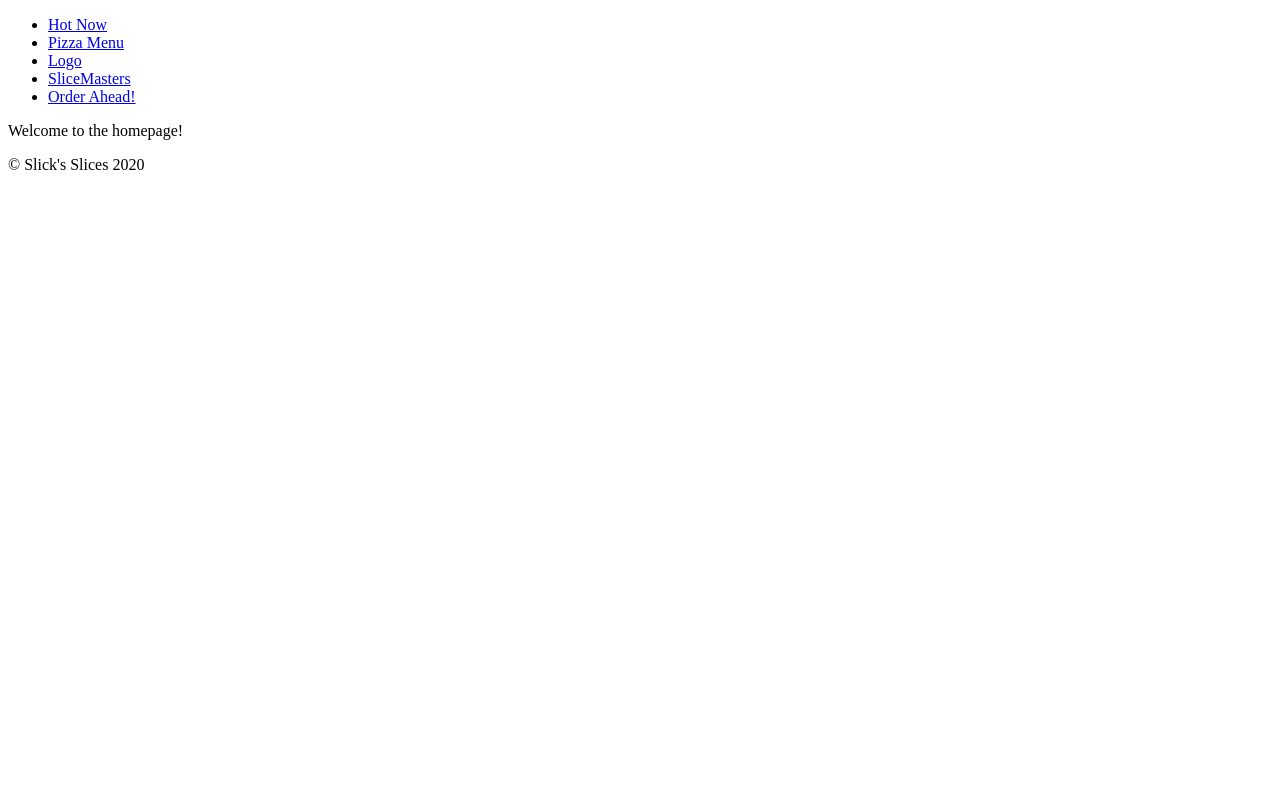
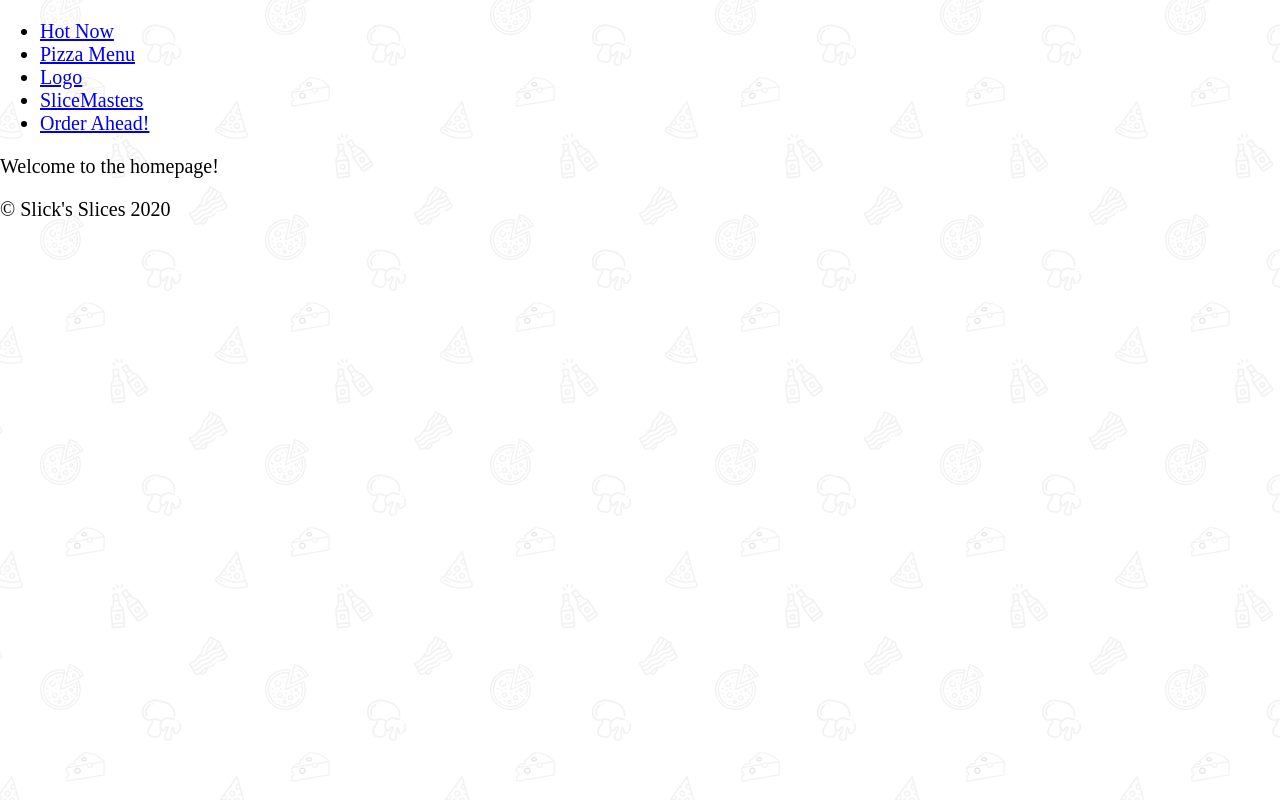
Before and after one commit to eneax/learn-gatsby, a Gatsby site in the folder frontend-gatsby/: page / in a window 1280 px wide. Built offline with nearby package versions, Linux system fonts and the light colour scheme; Gatsby itself is replaced by a stand-in of ours.

Commit message:
Use normalize and GlobalStyles

```diff
--- a/frontend-gatsby/src/components/layout.js
+++ b/frontend-gatsby/src/components/layout.js
@@ -1,10 +1,13 @@
 import React from 'react';
+import 'normalize.css';
 
+import GlobalStyles from '../styles/globalStyles';
 import Nav from './nav';
 import Footer from './footer';
 
 const Layout = ({ children }) => (
   <div>
+    <GlobalStyles />
     <Nav />
     <main>{children}</main>
     <Footer />
--- /dev/null
+++ b/frontend-gatsby/src/styles/globalStyles.js
@@ -0,0 +1,86 @@
+import { createGlobalStyle } from 'styled-components';
+import bg from '../assets/images/bg.svg';
+import stripes from '../assets/images/stripes.svg';
+
+const GlobalStyles = createGlobalStyle`
+  :root {
+    --red: #FF4949;
+    --black: #2E2E2E;
+    --yellow: #ffc600;
+    --white: #fff;
+    --grey: #efefef;
+  }
+
+  html {
+    background-image: url(${bg});
+    background-size: 450px;
+    background-attachment: fixed;
+    font-size: 10px;
+  }
+
+  body {
+    font-size: 2rem;
+  }
+
+  fieldset {
+    border-color: rgba(0,0,0,0.1);
+    border-width: 1px;
+  }
+
+  button {
+    background: var(--red);
+    color: white;
+    border: 0;
+    padding: 0.6rem 1rem;
+    border-radius: 2px;
+    cursor: pointer;
+    --cast: 2px;
+    box-shadow: var(--cast) var(--cast) 0 var(--grey);
+    text-shadow: 0.5px 0.5px 0 rgba(0,0,0,0.2);
+    transition: all 0.2s;
+    &:hover {
+      --cast: 4px;
+    }
+  }
+
+  .gatsby-image-wrapper img[src*=base64\\,] {
+    image-rendering: -moz-crisp-edges;
+    image-rendering: pixelated;
+  }
+
+  /* Scrollbar Styles */
+  body::-webkit-scrollbar {
+    width: 12px;
+  }
+  html {
+    scrollbar-width: thin;
+    scrollbar-color: var(--red) var(--white);
+  }
+  body::-webkit-scrollbar-track {
+    background: var(--white);
+  }
+  body::-webkit-scrollbar-thumb {
+    background-color: var(--red) ;
+    border-radius: 6px;
+    border: 3px solid var(--white);
+  }
+
+  hr {
+    border: 0;
+    height: 8px;
+    background-image: url(${stripes});
+    background-size: 1500px;
+  }
+
+  img {
+    max-width: 100%;
+  }
+
+  .tilt {
+    transform: rotate(-2deg);
+    position: relative;
+    display: inline-block;
+  }
+`;
+
+export default GlobalStyles;
```
Also changed, not shown: 1 other file.
